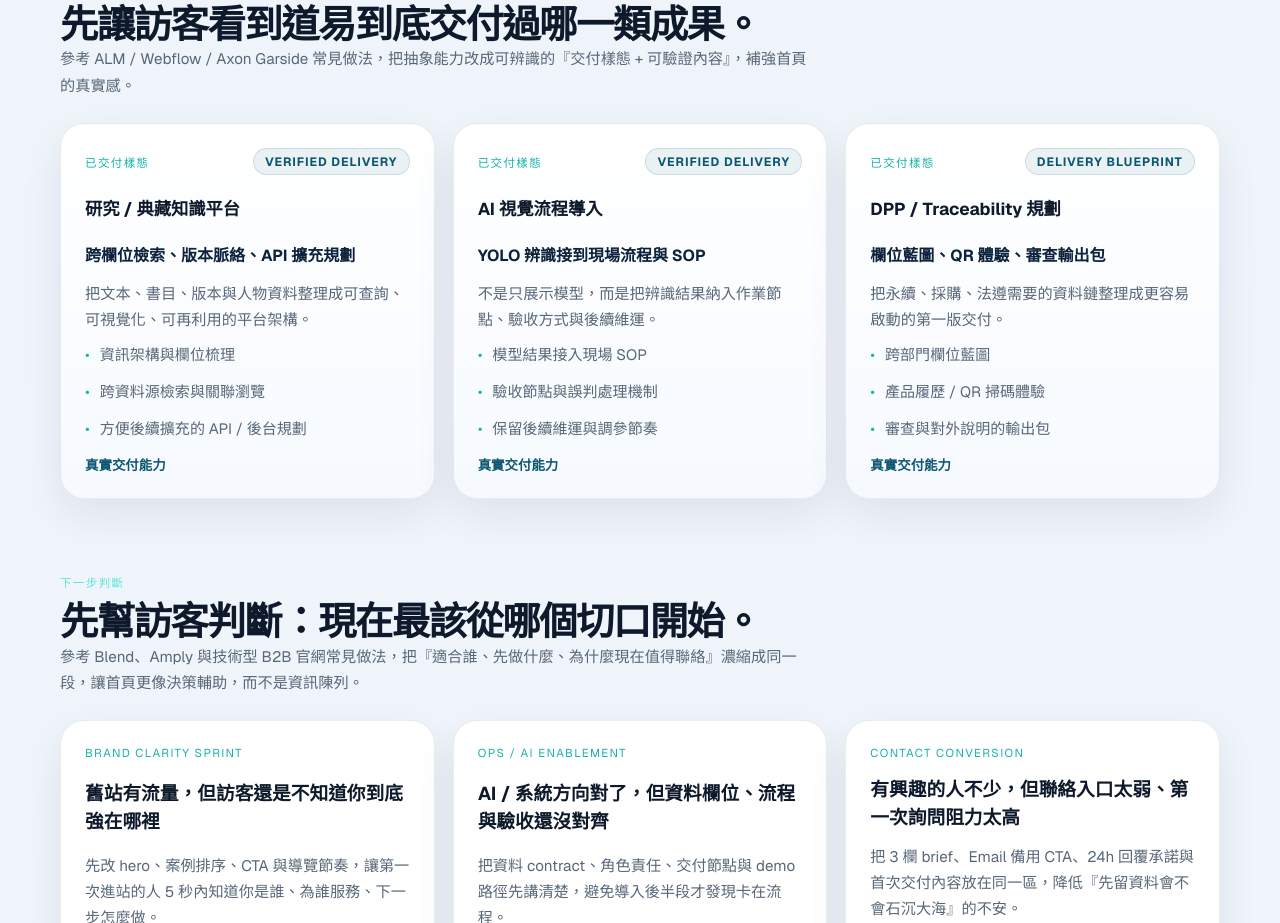
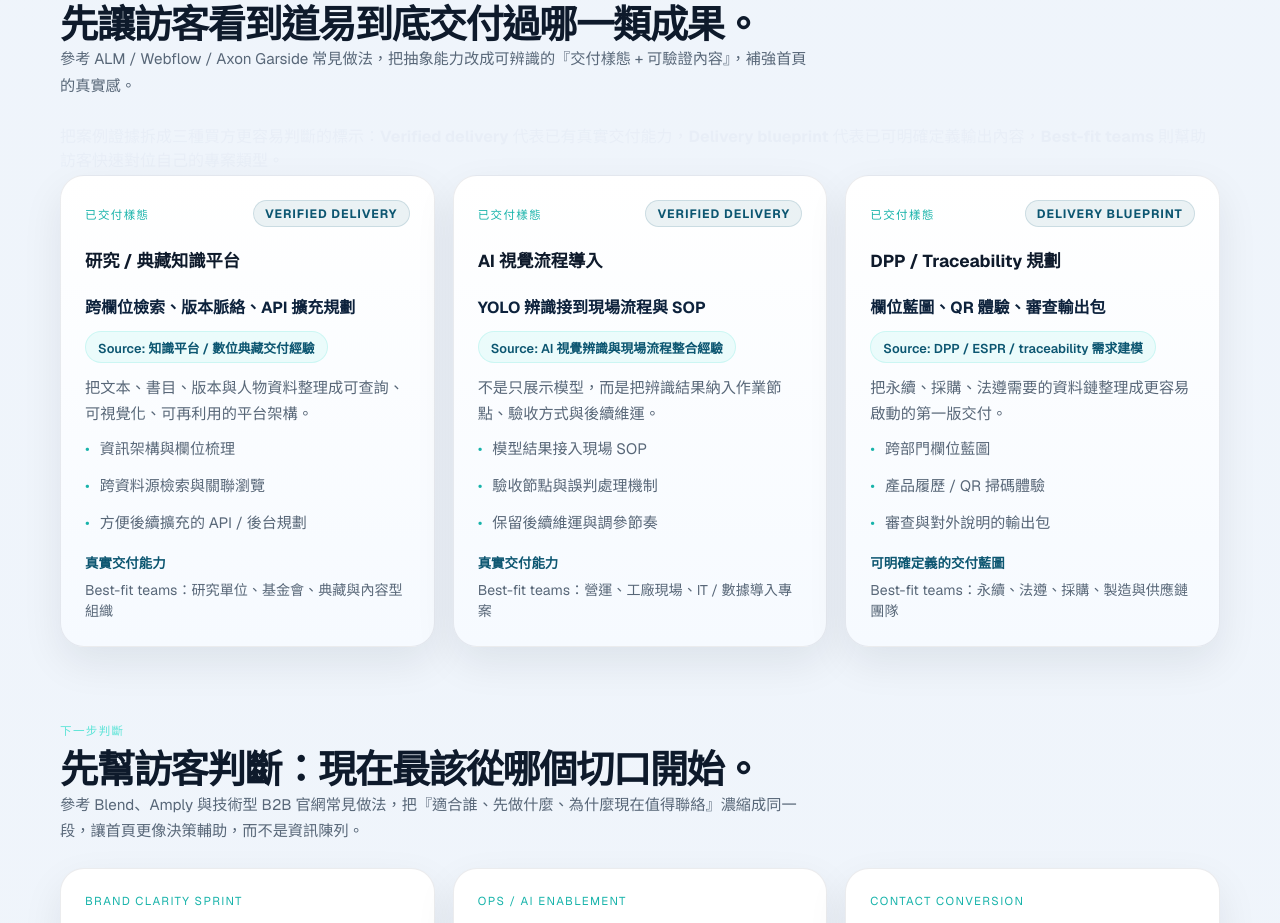
Before and after one commit to yangyen1977-wq/daoyi-website-2026, a Next.js app: page / in a window 1280 px wide. Shown: the part 10780-11703 px from the top of the page. Built offline with nearby package versions, Linux system fonts and the light colour scheme.

Commit message:
Tighten homepage scan path and proof ledger

```diff
--- a/src/app/globals.css
+++ b/src/app/globals.css
@@ -2463,20 +2463,52 @@ a:hover {
   text-transform: uppercase;
 }
 
+.proof-ledger-meta-row {
+  display: grid;
+  gap: 10px;
+}
+
 .proof-ledger-card strong {
   color: #0d223c;
   font-size: 1rem;
   line-height: 1.6;
 }
 
+.proof-ledger-source {
+  display: inline-flex;
+  align-items: center;
+  width: fit-content;
+  min-height: 32px;
+  padding: 0 12px;
+  border-radius: 999px;
+  background: rgba(93, 228, 215, 0.1);
+  border: 1px solid rgba(93, 228, 215, 0.22);
+  color: #0c5671;
+  font-size: 0.8rem;
+  font-weight: 600;
+}
+
 .proof-ledger-bullets {
   margin-top: -2px;
+}
+
+.proof-ledger-footer {
+  display: grid;
+  gap: 8px;
+  margin-top: auto;
+  padding-top: 4px;
 }
 
 .proof-ledger-card small {
   color: #0c5671;
   font-size: 0.84rem;
   font-weight: 600;
+}
+
+.proof-ledger-footer span {
+  color: var(--text-body);
+  font-size: 0.88rem;
+  line-height: 1.5;
 }
 
 .prep-card {
--- a/src/app/page.tsx
+++ b/src/app/page.tsx
@@ -582,6 +582,9 @@ export default function Home() {
         title="先讓訪客看到道易到底交付過哪一類成果。"
         description="參考 ALM / Webflow / Axon Garside 常見做法，把抽象能力改成可辨識的『交付樣態 + 可驗證內容』，補強首頁的真實感。"
       >
+        <div className="proof-ledger-intro">
+          <p>把案例證據拆成三種買方更容易判斷的標示：<strong>Verified delivery</strong> 代表已有真實交付能力，<strong>Delivery blueprint</strong> 代表已可明確定義輸出內容，<strong>Best-fit teams</strong> 則幫助訪客快速對位自己的專案類型。</p>
+        </div>
         <div className="card-grid three-up proof-ledger-grid">
           {verifiedProofLedger.map((item) => (
             <article key={item.title} className="card proof-ledger-card">
@@ -590,14 +593,20 @@ export default function Home() {
                 <span className="proof-ledger-status">{item.status}</span>
               </div>
               <h3>{item.title}</h3>
-              <strong>{item.proof}</strong>
+              <div className="proof-ledger-meta-row">
+                <strong>{item.proof}</strong>
+                <span className="proof-ledger-source">{item.source}</span>
+              </div>
               <p>{item.detail}</p>
               <ul className="bullet-list compact proof-ledger-bullets">
                 {item.bullets.map((bullet) => (
                   <li key={bullet}>{bullet}</li>
                 ))}
               </ul>
-              <small>{item.confidence}</small>
+              <div className="proof-ledger-footer">
+                <small>{item.confidence}</small>
+                <span>{item.bestFit}</span>
+              </div>
             </article>
           ))}
         </div>
--- a/src/lib/site.ts
+++ b/src/lib/site.ts
@@ -818,6 +818,8 @@ export const verifiedProofLedger = [
     detail: "把文本、書目、版本與人物資料整理成可查詢、可視覺化、可再利用的平台架構。",
     confidence: "真實交付能力",
     status: "Verified delivery",
+    source: "Source: 知識平台 / 數位典藏交付經驗",
+    bestFit: "Best-fit teams：研究單位、基金會、典藏與內容型組織",
     bullets: ["資訊架構與欄位梳理", "跨資料源檢索與關聯瀏覽", "方便後續擴充的 API / 後台規劃"],
   },
   {
@@ -827,6 +829,8 @@ export const verifiedProofLedger = [
     detail: "不是只展示模型，而是把辨識結果納入作業節點、驗收方式與後續維運。",
     confidence: "真實交付能力",
     status: "Verified delivery",
+    source: "Source: AI 視覺辨識與現場流程整合經驗",
+    bestFit: "Best-fit teams：營運、工廠現場、IT / 數據導入專案",
     bullets: ["模型結果接入現場 SOP", "驗收節點與誤判處理機制", "保留後續維運與調參節奏"],
   },
   {
@@ -834,8 +838,10 @@ export const verifiedProofLedger = [
     title: "DPP / Traceability 規劃",
     proof: "欄位藍圖、QR 體驗、審查輸出包",
     detail: "把永續、採購、法遵需要的資料鏈整理成更容易啟動的第一版交付。",
-    confidence: "真實交付能力",
+    confidence: "可明確定義的交付藍圖",
     status: "Delivery blueprint",
+    source: "Source: DPP / ESPR / traceability 需求建模",
+    bestFit: "Best-fit teams：永續、法遵、採購、製造與供應鏈團隊",
     bullets: ["跨部門欄位藍圖", "產品履歷 / QR 掃碼體驗", "審查與對外說明的輸出包"],
   },
 ];
```
